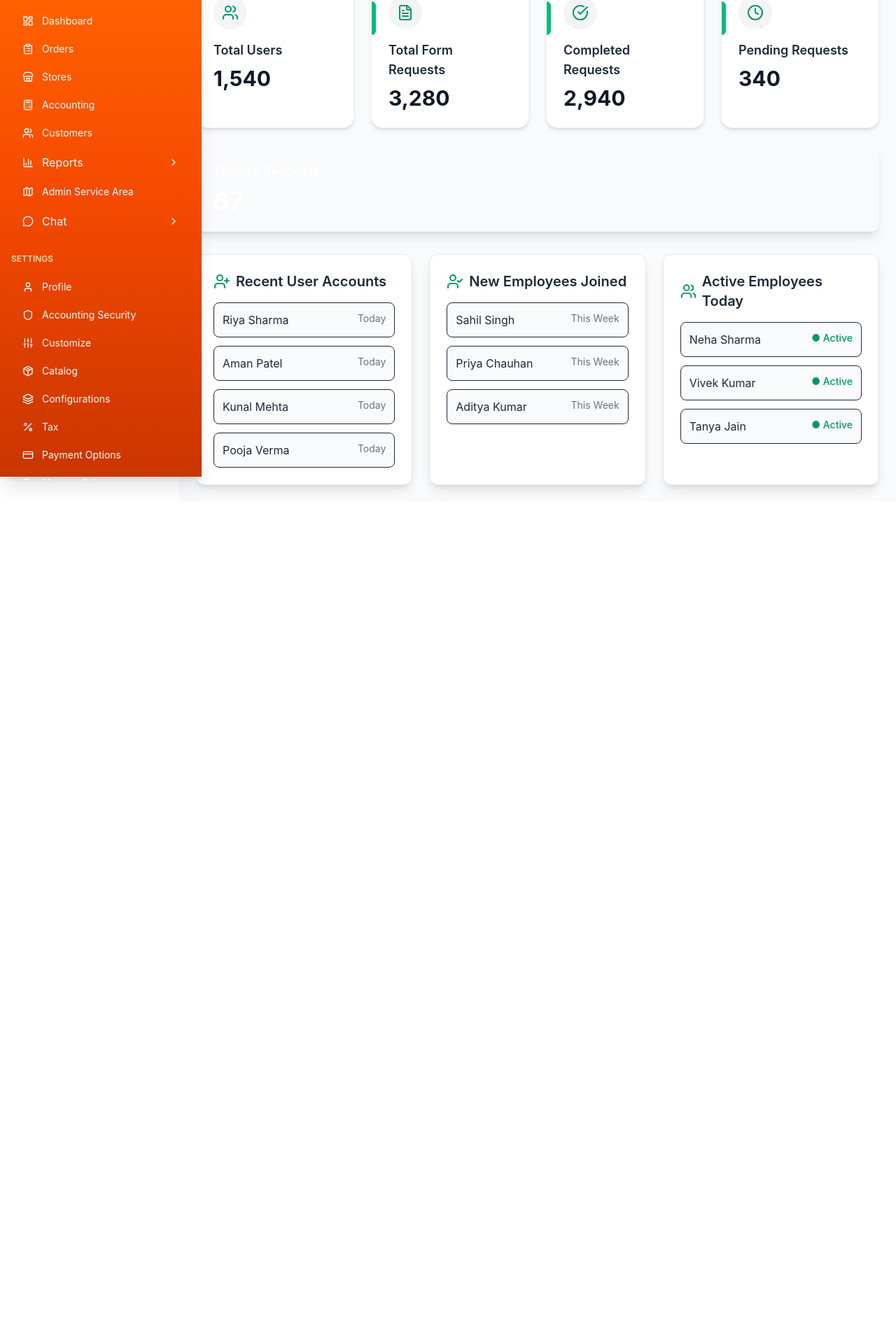
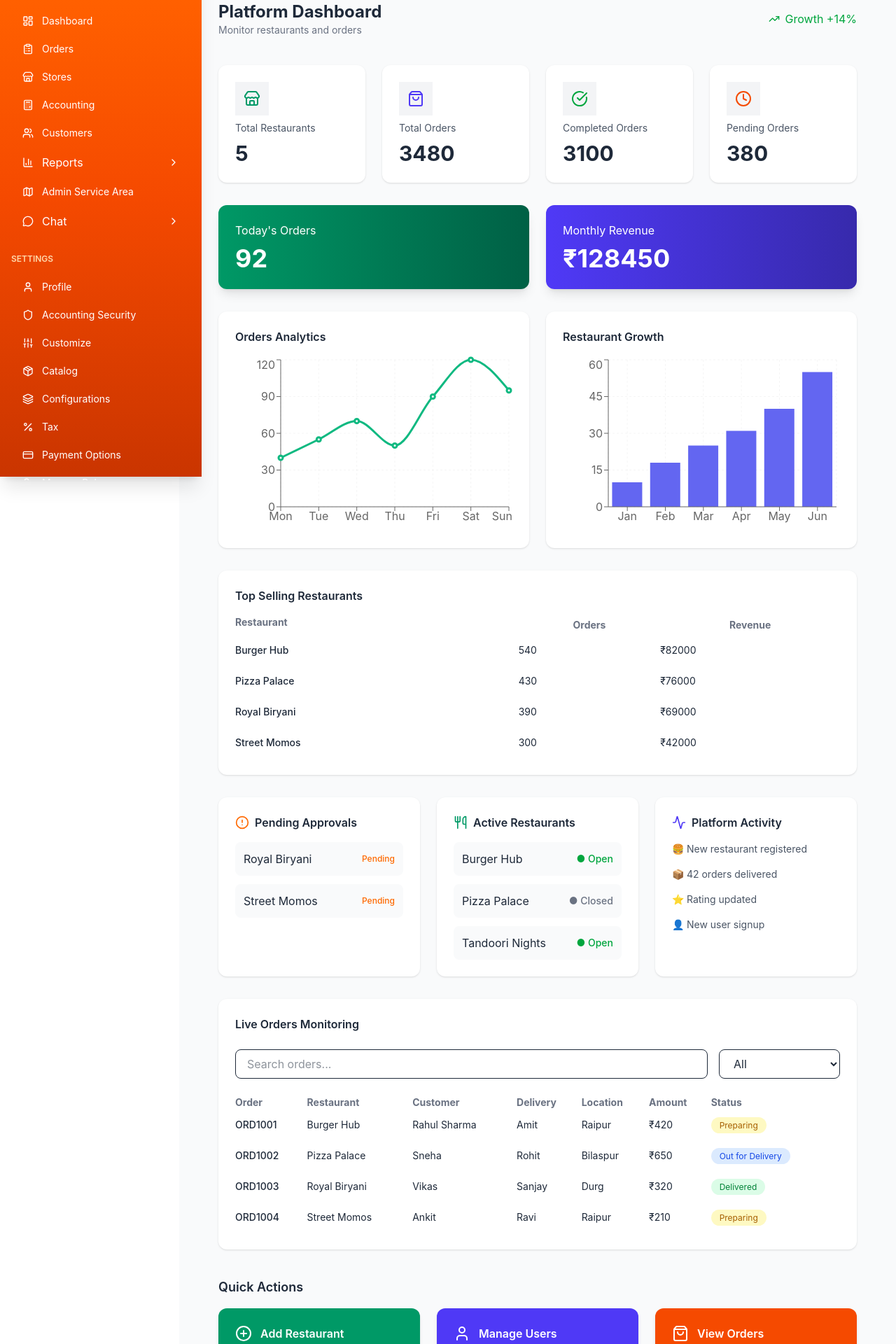
Before and after one commit to 37Bites/37Bites_admim, a React (Vite) app: page /Admindashboard in a window 1280 px wide. Shown: the part 119-2039 px from the top of the page at 70% size. Before the commit the page ends 836 px from the top, so only its background shows below. Built offline with nearby package versions, Linux system fonts and the light colour scheme.

Commit message:
AdminHome.

```diff
--- a/package.json
+++ b/package.json
@@ -19,6 +19,7 @@
     "react-dom": "^19.2.0",
     "react-redux": "^9.2.0",
     "react-router-dom": "^7.13.1",
+    "recharts": "^3.7.0",
     "tailwindcss": "^4.2.1"
   },
   "devDependencies": {
--- a/src/pages/AdminDashboard/AdminHome.jsx
+++ b/src/pages/AdminDashboard/AdminHome.jsx
@@ -1,140 +1,384 @@
-import React from "react";
-import { Users, FileText, CheckCircle, Clock, UserPlus, UserCheck } from "lucide-react";
+import React, { useEffect, useState } from "react";
+import {
+  Store,
+  ShoppingBag,
+  Clock,
+  CheckCircle,
+  TrendingUp,
+  User,
+  PlusCircle,
+  AlertCircle,
+  Utensils,
+  Activity
+} from "lucide-react";
+
+import {
+  LineChart,
+  Line,
+  BarChart,
+  Bar,
+  XAxis,
+  YAxis,
+  Tooltip,
+  ResponsiveContainer,
+  CartesianGrid
+} from "recharts";
 
 export default function AdminHome() {
+  const [restaurants, setRestaurants] = useState([]);
+  const [orders, setOrders] = useState([]);
+  const [search, setSearch] = useState("");
+  const [statusFilter, setStatusFilter] = useState("all");
+
+  const [ordersChart, setOrdersChart] = useState([]);
+  const [growthChart, setGrowthChart] = useState([]);
+  const [topRestaurants, setTopRestaurants] = useState([]);
+
+  const [stats, setStats] = useState({
+    totalRestaurants: 0,
+    totalOrders: 0,
+    completedOrders: 0,
+    pendingOrders: 0,
+    todayOrders: 0,
+    revenue: 0
+  });
+
+  useEffect(() => {
+    const restaurantData = [
+      { _id: "1", name: "Burger Hub", status: "approved", isOpen: true },
+      { _id: "2", name: "Pizza Palace", status: "approved", isOpen: false },
+      { _id: "3", name: "Royal Biryani", status: "pending", isOpen: false },
+      { _id: "4", name: "Street Momos", status: "pending", isOpen: false },
+      { _id: "5", name: "Tandoori Nights", status: "approved", isOpen: true }
+    ];
+
+    setRestaurants(restaurantData);
+
+    setStats({
+      totalRestaurants: restaurantData.length,
+      totalOrders: 3480,
+      completedOrders: 3100,
+      pendingOrders: 380,
+      todayOrders: 92,
+      revenue: 128450
+    });
+
+    setOrdersChart([
+      { day: "Mon", orders: 40 },
+      { day: "Tue", orders: 55 },
+      { day: "Wed", orders: 70 },
+      { day: "Thu", orders: 50 },
+      { day: "Fri", orders: 90 },
+      { day: "Sat", orders: 120 },
+      { day: "Sun", orders: 95 }
+    ]);
+
+    setGrowthChart([
+      { month: "Jan", restaurants: 10 },
+      { month: "Feb", restaurants: 18 },
+      { month: "Mar", restaurants: 25 },
+      { month: "Apr", restaurants: 31 },
+      { month: "May", restaurants: 40 },
+      { month: "Jun", restaurants: 55 }
+    ]);
+
+    setOrders([
+      {
+        id: "ORD1001",
+        restaurant: "Burger Hub",
+        customer: "Rahul Sharma",
+        deliveryBoy: "Amit",
+        location: "Raipur",
+        amount: 420,
+        status: "Preparing"
+      },
+      {
+        id: "ORD1002",
+        restaurant: "Pizza Palace",
+        customer: "Sneha",
+        deliveryBoy: "Rohit",
+        location: "Bilaspur",
+        amount: 650,
+        status: "Out for Delivery"
+      },
+      {
+        id: "ORD1003",
+        restaurant: "Royal Biryani",
+        customer: "Vikas",
+        deliveryBoy: "Sanjay",
+        location: "Durg",
+        amount: 320,
+        status: "Delivered"
+      },
+      {
+        id: "ORD1004",
+        restaurant: "Street Momos",
+        customer: "Ankit",
+        deliveryBoy: "Ravi",
+        location: "Raipur",
+        amount: 210,
+        status: "Preparing"
+      }
+    ]);
+
+    setTopRestaurants([
+      { name: "Burger Hub", orders: 540, revenue: 82000 },
+      { name: "Pizza Palace", orders: 430, revenue: 76000 },
+      { name: "Royal Biryani", orders: 390, revenue: 69000 },
+      { name: "Street Momos", orders: 300, revenue: 42000 }
+    ]);
+  }, []);
+
+  const filteredOrders = orders.filter((order) => {
+    const matchSearch =
+      order.restaurant.toLowerCase().includes(search.toLowerCase()) ||
+      order.customer.toLowerCase().includes(search.toLowerCase()) ||
+      order.deliveryBoy.toLowerCase().includes(search.toLowerCase());
+
+    const matchStatus = statusFilter === "all" || order.status === statusFilter;
+
+    return matchSearch && matchStatus;
+  });
+
+  const pendingRestaurants = restaurants.filter(r => r.status === "pending");
+  const activeRestaurants = restaurants.filter(r => r.status === "approved");
+
   return (
-    <div className="w-full">
+    <div className="p-8 bg-gray-50 min-h-screen">
 
-      {/* TOP STATS SECTION */}
-      <div className="grid grid-cols-1 md:grid-cols-2 lg:grid-cols-4 gap-6">
+      {/* HEADER */}
+      <div className="flex justify-between mb-10">
+        <div>
+          <h1 className="text-2xl font-bold">Platform Dashboard</h1>
+          <p className="text-gray-500 text-sm">Monitor restaurants and orders</p>
+        </div>
+        <div className="flex items-center text-green-600 gap-2">
+          <TrendingUp className="w-4 h-4"/>
+          Growth +14%
+        </div>
+      </div>
 
-     {/* Total Users */}
-      <div className="relative bg-white p-6 rounded-2xl shadow-md border border-gray-100 hover:shadow-lg transition">
-        <div className="absolute left-0 top-8 h-12 w-1.5 bg-emerald-500 rounded-r-lg"></div>
+      {/* STATS */}
+      <div className="grid grid-cols-1 md:grid-cols-2 xl:grid-cols-4 gap-6">
+        <StatCard title="Total Restaurants" value={stats.totalRestaurants} icon={<Store className="text-emerald-600"/>}/>
+        <StatCard title="Total Orders" value={stats.totalOrders} icon={<ShoppingBag className="text-indigo-600"/>}/>
+        <StatCard title="Completed Orders" value={stats.completedOrders} icon={<CheckCircle className="text-green-600"/>}/>
+        <StatCard title="Pending Orders" value={stats.pendingOrders} icon={<Clock className="text-orange-600"/>}/>
+      </div>
 
-        <div className="w-12 h-12 flex items-center justify-center rounded-full bg-gray-100 mb-4">
-          <Users className="w-6 h-6 text-emerald-600" />
+      {/* TODAY + REVENUE */}
+      <div className="grid grid-cols-1 lg:grid-cols-2 gap-6 mt-8">
+        <div className="bg-gradient-to-r from-emerald-600 to-emerald-800 text-white p-6 rounded-xl shadow-lg hover:shadow-2xl transition-all duration-300">
+          <p>Today's Orders</p>
+          <h2 className="text-4xl font-bold mt-2">{stats.todayOrders}</h2>
+        </div>
+        <div className="bg-gradient-to-r from-indigo-600 to-indigo-800 text-white p-6 rounded-xl shadow-lg hover:shadow-2xl transition-all duration-300">
+          <p>Monthly Revenue</p>
+          <h2 className="text-4xl font-bold mt-2">₹{stats.revenue}</h2>
+        </div>
+      </div>
+
+      {/* CHARTS */}
+      <div className="grid grid-cols-1 lg:grid-cols-2 gap-6 mt-8">
+        <div className="bg-white p-6 rounded-xl shadow-sm hover:shadow-lg transition-all duration-300">
+          <h3 className="font-semibold mb-4">Orders Analytics</h3>
+          <ResponsiveContainer width="100%" height={250}>
+            <LineChart data={ordersChart}>
+              <CartesianGrid strokeDasharray="3 3" opacity={0.2}/>
+              <XAxis dataKey="day" />
+              <YAxis />
+              <Tooltip />
+              <Line type="monotone" dataKey="orders" stroke="#10b981" strokeWidth={3} />
+            </LineChart>
+          </ResponsiveContainer>
         </div>
 
-        <h3 className="text-lg font-semibold text-gray-800">Total Users</h3>
-        <p className="text-3xl font-bold text-gray-900 mt-2">1,540</p>
-
-
+        <div className="bg-white p-6 rounded-xl shadow-sm hover:shadow-lg transition-all duration-300">
+          <h3 className="font-semibold mb-4">Restaurant Growth</h3>
+          <ResponsiveContainer width="100%" height={250}>
+            <BarChart data={growthChart}>
+              <CartesianGrid strokeDasharray="3 3" opacity={0.2}/>
+              <XAxis dataKey="month"/>
+              <YAxis/>
+              <Tooltip/>
+              <Bar dataKey="restaurants" fill="#6366f1"/>
+            </BarChart>
+          </ResponsiveContainer>
+        </div>
       </div>
 
-      {/* Total Form Requests */}
-      <div className="relative bg-white p-6 rounded-2xl shadow-md border border-gray-100 hover:shadow-lg transition">
-        <div className="absolute left-0 top-8 h-12 w-1.5 bg-emerald-500 rounded-r-lg"></div>
-
-        <div className="w-12 h-12 flex items-center justify-center rounded-full bg-gray-100 mb-4">
-          <FileText className="w-6 h-6 text-emerald-600" />
-        </div>
-
-        <h3 className="text-lg font-semibold text-gray-800">Total Form Requests</h3>
-        <p className="text-3xl font-bold text-gray-900 mt-2">3,280</p>
-
-
+      {/* TOP SELLING RESTAURANTS */}
+      <div className="bg-white p-6 rounded-xl shadow-sm mt-8 hover:shadow-lg transition-all duration-300">
+        <h3 className="font-semibold mb-4">Top Selling Restaurants</h3>
+        <table className="w-full text-sm border-collapse">
+          <thead>
+            <tr className="text-gray-500">
+              <th className="text-left pb-2">Restaurant</th>
+              <th>Orders</th>
+              <th>Revenue</th>
+            </tr>
+          </thead>
+          <tbody>
+            {topRestaurants.map((r,i)=>(
+              <tr key={i} className="hover:bg-gray-50 transition-all duration-200">
+                <td className="py-3 font-medium">{r.name}</td>
+                <td>{r.orders}</td>
+                <td>₹{r.revenue}</td>
+              </tr>
+            ))}
+          </tbody>
+        </table>
       </div>
 
-      {/* Completed Requests */}
-      <div className="relative bg-white p-6 rounded-2xl shadow-md border border-gray-100 hover:shadow-lg transition">
-        <div className="absolute left-0 top-8 h-12 w-1.5 bg-emerald-500 rounded-r-lg"></div>
-
-        <div className="w-12 h-12 flex items-center justify-center rounded-full bg-gray-100 mb-4">
-          <CheckCircle className="w-6 h-6 text-emerald-600" />
-        </div>
-
-        <h3 className="text-lg font-semibold text-gray-800">Completed Requests</h3>
-        <p className="text-3xl font-bold text-gray-900 mt-2">2,940</p>
-
-
-      </div>
-
-      {/* Pending Requests */}
-      <div className="relative bg-white p-6 rounded-2xl shadow-md border border-gray-100 hover:shadow-lg transition">
-        <div className="absolute left-0 top-8 h-12 w-1.5 bg-emerald-500 rounded-r-lg"></div>
-
-        <div className="w-12 h-12 flex items-center justify-center rounded-full bg-gray-100 mb-4">
-          <Clock className="w-6 h-6 text-emerald-600" />
-        </div>
-
-        <h3 className="text-lg font-semibold text-gray-800">Pending Requests</h3>
-        <p className="text-3xl font-bold text-gray-900 mt-2">340</p>
-
-
-      </div>
-
-</div>
-      {/* TODAY REQUEST */}
-      <div className="mt-6 p-6 bg-gradient-to-r/ from-emerald-600 to-emerald-800 text-white rounded-xl shadow-lg">
-        <h3 className="text-lg font-semibold">Today’s Requests</h3>
-        <p className="text-4xl font-bold mt-2">67</p>
-      </div>
-
-      {/* BOTTOM SECTIONS */}
+      {/* MAIN GRID */}
       <div className="grid grid-cols-1 lg:grid-cols-3 gap-6 mt-8">
 
-        {/* Recently Created Users */}
-        <div className="bg-white rounded-xl p-6 shadow-lg border border-gray-200">
-          <h3 className="text-xl font-semibold mb-4 flex items-center gap-2">
-            <UserPlus className="w-6 h-6 text-emerald-600" />
-            Recent User Accounts
+        {/* PENDING */}
+        <div className="bg-white rounded-xl p-6 shadow-sm hover:shadow-lg transition-all duration-300">
+          <h3 className="flex items-center gap-2 font-semibold mb-4">
+            <AlertCircle className="w-5 h-5 text-orange-500"/>
+            Pending Approvals
           </h3>
-
           <div className="space-y-3">
-            {["Riya Sharma", "Aman Patel", "Kunal Mehta", "Pooja Verma"].map((user, index) => (
-              <div key={index} className="flex justify-between p-3 bg-gray-50 rounded-lg border">
-                <span>{user}</span>
-                <span className="text-sm text-gray-500">Today</span>
+            {pendingRestaurants.map((item)=>(
+              <div
+                key={item._id}
+                className="flex justify-between items-center bg-gray-50 p-3 rounded-lg hover:shadow hover:bg-gray-100 transition-all duration-300"
+              >
+                <span>{item.name}</span>
+                <span className="text-orange-500 text-xs font-medium">
+                  Pending
+                </span>
               </div>
             ))}
           </div>
         </div>
 
-        {/* Recently Joined Employees */}
-        <div className="bg-white rounded-xl p-6 shadow-lg border border-gray-200">
-          <h3 className="text-xl font-semibold mb-4 flex items-center gap-2">
-            <UserCheck className="w-6 h-6 text-emerald-600" />
-            New Employees Joined
+        {/* ACTIVE */}
+        <div className="bg-white rounded-xl p-6 shadow-sm hover:shadow-lg transition-all duration-300">
+          <h3 className="flex items-center gap-2 font-semibold mb-4">
+            <Utensils className="w-5 h-5 text-emerald-600"/>
+            Active Restaurants
           </h3>
-
           <div className="space-y-3">
-            {["Sahil Singh", "Priya Chauhan", "Aditya Kumar"].map((emp, index) => (
-              <div key={index} className="flex justify-between p-3 bg-gray-50 rounded-lg border">
-                <span>{emp}</span>
-                <span className="text-sm text-gray-500">This Week</span>
+            {activeRestaurants.map((res)=>(
+              <div
+                key={res._id}
+                className="flex justify-between items-center bg-gray-50 p-3 rounded-lg hover:shadow hover:bg-gray-100 transition-all duration-300"
+              >
+                <span>{res.name}</span>
+                <span className={`text-sm font-medium ${
+                  res.isOpen ? "text-green-600" : "text-gray-500"
+                }`}>
+                  ● {res.isOpen ? "Open" : "Closed"}
+                </span>
               </div>
             ))}
           </div>
         </div>
 
-        {/* Active Employees Today */}
-        <div className="bg-white rounded-xl p-6 shadow-lg border border-gray-200">
-          <h3 className="text-xl font-semibold mb-4 flex items-center gap-2">
-            <Users className="w-6 h-6 text-emerald-600" />
-            Active Employees Today
+        {/* ACTIVITY */}
+        <div className="bg-white rounded-xl p-6 shadow-sm hover:shadow-lg transition-all duration-300">
+          <h3 className="flex items-center gap-2 font-semibold mb-4">
+            <Activity className="w-5 h-5 text-indigo-600"/>
+            Platform Activity
           </h3>
+          <div className="space-y-4 text-sm text-gray-600">
+            <p>🍔 New restaurant registered</p>
+            <p>📦 42 orders delivered</p>
+            <p>⭐ Rating updated</p>
+            <p>👤 New user signup</p>
+          </div>
+        </div>
 
-          <ul className="space-y-3">
-            {[
-              { name: "Neha Sharma", status: "Active" },
-              { name: "Vivek Kumar", status: "Active" },
-              { name: "Tanya Jain", status: "Active" },
-            ].map((emp, index) => (
-              <li
-                key={index}
-                className="flex justify-between p-3 bg-gray-50 rounded-lg border"
-              >
-                <span>{emp.name}</span>
-                <span className="text-emerald-600 text-sm font-medium">
-                  ● {emp.status}
-                </span>
-              </li>
-            ))}
-          </ul>
+      </div>
+
+      {/* LIVE ORDERS */}
+      <div className="bg-white p-6 rounded-xl shadow-sm mt-8 hover:shadow-lg transition-all duration-300">
+        <h3 className="font-semibold mb-6">Live Orders Monitoring</h3>
+        <div className="flex gap-4 mb-6">
+          <input
+            placeholder="Search orders..."
+            className="border px-4 py-2 rounded-lg w-full focus:ring-2 focus:ring-indigo-300"
+            value={search}
+            onChange={(e)=>setSearch(e.target.value)}
+          />
+          <select
+            className="border px-4 py-2 rounded-lg focus:ring-2 focus:ring-indigo-300"
+            value={statusFilter}
+            onChange={(e)=>setStatusFilter(e.target.value)}
+          >
+            <option value="all">All</option>
+            <option value="Preparing">Preparing</option>
+            <option value="Out for Delivery">Out for Delivery</option>
+            <option value="Delivered">Delivered</option>
+          </select>
+        </div>
+        <div className="overflow-x-auto">
+          <table className="w-full text-sm border-collapse">
+            <thead>
+              <tr className="text-gray-500 text-left">
+                <th>Order</th>
+                <th>Restaurant</th>
+                <th>Customer</th>
+                <th>Delivery</th>
+                <th>Location</th>
+                <th>Amount</th>
+                <th>Status</th>
+              </tr>
+            </thead>
+            <tbody>
+              {filteredOrders.map((o)=>(
+                <tr key={o.id} className="hover:bg-gray-50 transition-all duration-200">
+                  <td className="py-3 font-medium">{o.id}</td>
+                  <td>{o.restaurant}</td>
+                  <td>{o.customer}</td>
+                  <td>{o.deliveryBoy}</td>
+                  <td>{o.location}</td>
+                  <td>₹{o.amount}</td>
+                  <td>
+                    <span className={`px-3 py-1 rounded-full text-xs
+                      ${o.status==="Delivered" && "bg-green-100 text-green-700"}
+                      ${o.status==="Preparing" && "bg-yellow-100 text-yellow-700"}
+                      ${o.status==="Out for Delivery" && "bg-blue-100 text-blue-700"}
+                    `}>
+                      {o.status}
+                    </span>
+                  </td>
+                </tr>
+              ))}
+            </tbody>
+          </table>
         </div>
       </div>
 
+      {/* QUICK ACTIONS */}
+      <div className="mt-10">
+        <h3 className="text-lg font-semibold mb-4">Quick Actions</h3>
+        <div className="grid grid-cols-1 md:grid-cols-3 gap-6">
+          <ActionCard icon={<PlusCircle className="w-6 h-6 text-white"/>} title="Add Restaurant" color="bg-emerald-600"/>
+          <ActionCard icon={<User className="w-6 h-6 text-white"/>} title="Manage Users" color="bg-indigo-600"/>
+          <ActionCard icon={<ShoppingBag className="w-6 h-6 text-white"/>} title="View Orders" color="bg-orange-600"/>
+        </div>
+      </div>
     </div>
-  );
+  )
 }
+
+function StatCard({title,value,icon}){
+  return(
+    <div className="bg-white p-6 rounded-xl shadow-sm flex flex-col items-start gap-2 hover:shadow-lg transition-all duration-300">
+      <div className="w-12 h-12 flex items-center justify-center bg-gray-100">{icon}</div>
+      <h3 className="text-gray-600 text-sm">{title}</h3>
+      <p className="text-3xl font-bold">{value}</p>
+    </div>
+  )
+}
+
+function ActionCard({icon,title,color}){
+  return(
+    <div className={`${color} text-white p-6 rounded-xl cursor-pointer hover:scale-105 shadow-md hover:shadow-lg transition-all duration-300`}>
+      <div className="flex items-center gap-3">{icon}<h4 className="font-semibold">{title}</h4></div>
+    </div>
+  )
+}
```
Also changed, not shown: 1 other file (tests, documents, lock files or other folders).
